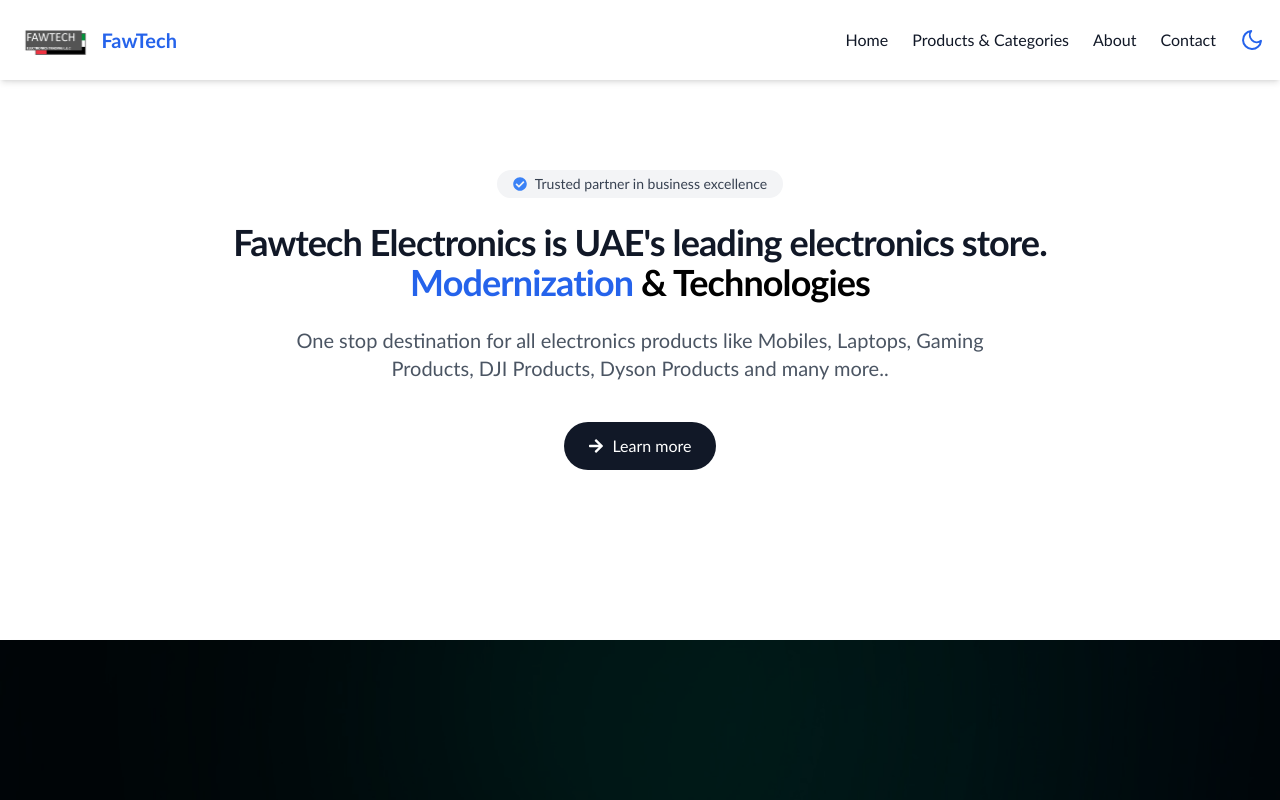
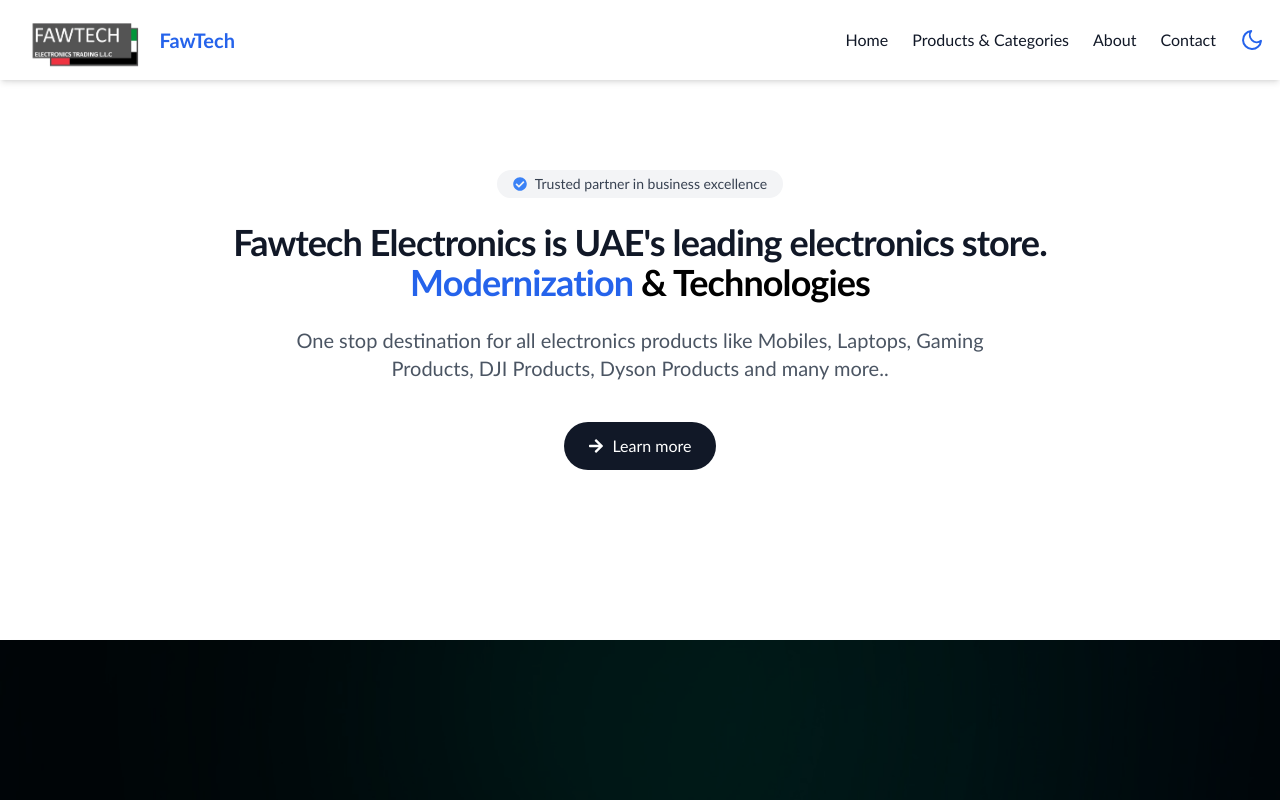
Before and after one commit to AmanGupta184/Fawtech-Project, a React (Create React App) app: page / in a window 1280 px wide. Shown: the top 800 px of the page. Built offline with nearby package versions, Linux system fonts and the light colour scheme.

Commit message:
Increased Navbar logo size
increased navbar logo size without increasing navbar size.

```diff
--- a/src/Layout/Navbar/Navbar.jsx
+++ b/src/Layout/Navbar/Navbar.jsx
@@ -82,10 +82,10 @@
       initial="hidden"
       animate="visible"
     >
-      <div className="max-w-7xl mx-auto p-4 flex items-center justify-between">
+      <div className="max-w-7xl mx-auto px-4 h-full flex items-center justify-between">
         {/* Logo */}
         <Link to="/" className="flex items-center space-x-2" aria-label="Go to homepage">
-          <img src={logo} alt="FawTech Logo" className="h-12 w-auto object-contain" loading="lazy" />
+          <img src={logo} alt="FawTech Logo" className="max-h-[84px] w-auto object-contain" loading="lazy" />
           <span className={`font-extrabold text-xl ${isDark ? "text-gray-100" : "text-blue-600"}`}>
             FawTech
           </span>
```
Also changed, not shown: 1 other file (tests, documents, lock files or other folders).
